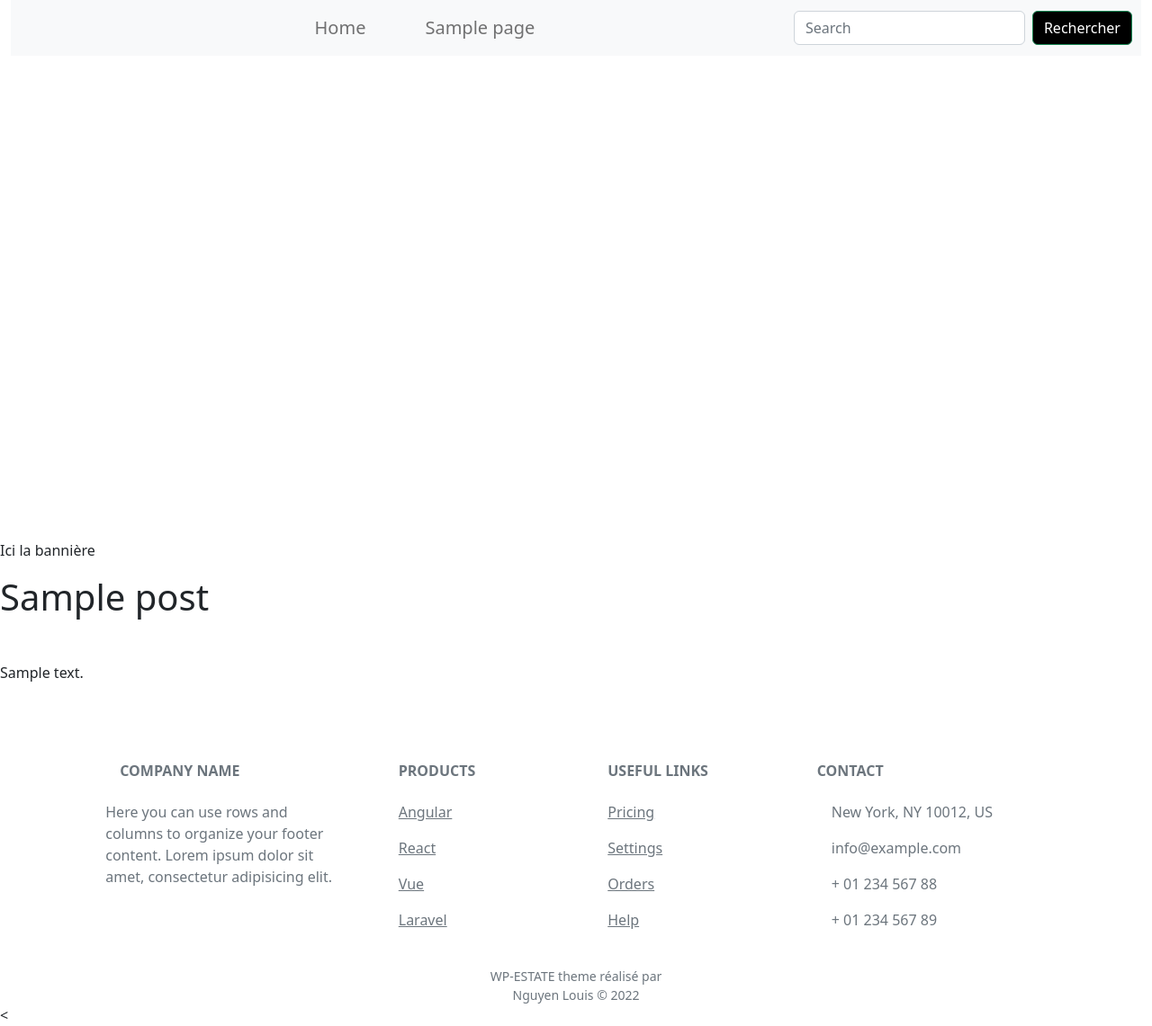
After one commit to Azlou77/wp-real-estate, a WordPress theme: template themes/real-estate/template-banner.php in a window 1280 px wide. The commit adds this page. Shown: the whole page at 90% size. Run offline with PHP 8.4 and a stand-in for WordPress, Linux system fonts and the light colour scheme; the site name, menu and one post (Sample post) are stand-ins, and other content is empty.

Commit message:
add sizes thumbnails

```diff
--- a/themes/real-estate/assets/css/home.css
+++ b/themes/real-estate/assets/css/home.css
@@ -1,15 +1,21 @@
 /*Personalisation navbar*/
-nav ul{
+nav ul {
 	list-style-type:none;
-	display:flex;
-	margin-left:40%;
+    display:flex;
 	flex-flow: row-reverse;
+    margin: 0 auto;
+    padding-left: 23%;
+
 
 }
+.navbar-expand-lg .navbar-collapse{
+    justify-content: center;
+    align-items: center;
+}
+
 nav li{
 	padding-left:50px;
 	font-size:20px;
-
 }
 nav li a {
 	color:black;
@@ -36,9 +42,8 @@ i.logo{
 padding-right:	150px;
 }
 #searchform{
-	padding-top:25.5%;
-	padding-left:30%;
-	margin-right:33%;
+    margin-right: 10px;
+
 }
 
 .home :is(#post-57,#post-54,#post-51,#post-43,#post-41,#post-39,#post-37,#post-35, #post-22){
--- a/themes/real-estate/front-page.php
+++ b/themes/real-estate/front-page.php
@@ -3,6 +3,7 @@
 
     <h2 class="d-flex justify-content-around"><?php bloginfo( 'description' ); ?></h2>
     <main id="site-content">
+
         <div class="container" style="display:flex; flex-flow:row wrap; max-width:1000px">
         <div class="row d-flex justify-content-around">
              <?php include('template-parts/gallery-card.php'); ?>
--- a/themes/real-estate/functions.php
+++ b/themes/real-estate/functions.php
@@ -5,14 +5,24 @@
 function real_estate_supports(){
     // Support de logo custom
     add_theme_support('custom-logo');
-    // Support des images des posts
-    add_theme_support('post-thumbnails');
     //Support des menus
     add_theme_support('menus');
-    add_image_size('post-thumbnail', 347, 260, true);
-    add_image_size('large', 255, 300, true);
 
 }
+
+function real_estate_img_sizes(){
+    if ( in_category( '9' )) {
+        // different size for one category
+        set_post_thumbnail_size( 100, 150, true );
+    } elseif ( in_category( array( '5', '7' ) )) {
+        // different size for multiple categories
+        set_post_thumbnail_size( 150, 200, true );
+    } else {
+        // default size
+        set_post_thumbnail_size( 328, 228, true );
+    }
+}
+
 
 //Enrengistre  les styles et scripts
 function real_estate_register_assets() {
@@ -20,7 +30,7 @@ function real_estate_register_assets() {
     wp_enqueue_style( 'style', get_stylesheet_uri() );
     wp_enqueue_style('home', get_template_directory_uri() . './assets/css/home.css');
     // script file
-    wp_enqueue_script('main', get_template_directory_uri() .'./assets/js/main.js');
+    wp_enqueue_script('main', get_template_directory_uri() . './assets/js/main.js');
 
     //boostrap assets
         wp_register_style('bootstrap', 'https://cdn.jsdelivr.net/npm/bootstrap@5.2.2/dist/css/bootstrap.min.css');
--- a/themes/real-estate/header.php
+++ b/themes/real-estate/header.php
@@ -10,10 +10,5 @@
 	<?php wp_body_open(); ?>
 	<header id="site-header">
 		<?php include('template-parts/navbar.php') ?>
-			<div class="container">
-				<div class="banner" style="background-image:url('http://localhost/wordpress/wp-content/uploads/2022/11/house2-3.jpg');">
-				<?php get_search_form(); ?>
-				</div>
-			</div>
 
 	</header><!-- #masthead -->
--- /dev/null
+++ b/themes/real-estate/template-banner.php
@@ -0,0 +1,20 @@
+<?php
+/**
+ * Template Name: Page avec bannière
+ * Template Post Type: page, post
+ */
+?>
+
+<?php get_header() ?>
+
+<?php if (have_posts()) : while (have_posts()) : the_post(); ?>
+    <p>Ici la bannière </p>
+    <h1><?php the_title() ?></h1>
+    <p>
+      <img src="<?php the_post_thumbnail_url(); ?>" alt="" style="width:100%; height:auto;">
+    </p>
+    <?php the_content() ?>
+<?php endwhile;
+endif; ?>
+
+<?php get_footer() ?>
--- a/themes/real-estate/template-parts/navbar.php
+++ b/themes/real-estate/template-parts/navbar.php
@@ -1,18 +1,18 @@
+<div class="container-fluid">
 <nav class="navbar navbar-expand-lg navbar-light bg-light" id="site-navigation">
-
   <div class="collapse navbar-collapse" id="navbarSupportedContent>
   <?php
 			wp_nav_menu(
 				array(
 					'theme_location' => 'menu-1',
-					'container' => false,
+					'container' => true,
 					'menu_class' => 'navbar-nav mr-auto',
 
 				)
 			);
 			?>
-
-
+			<?php get_search_form()?>
   </div>
   <br>
 </nav>
+</div>
```
Also changed, not shown: themes/real-estate/index.php (deleted, +0 -12 lines).
